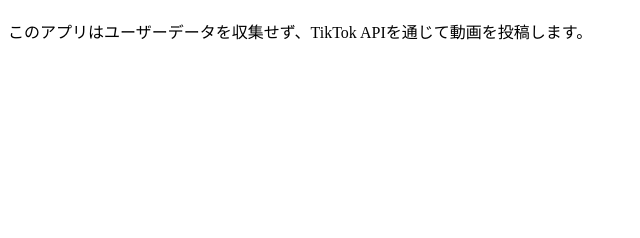
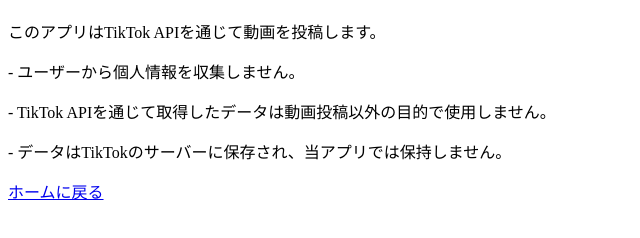
Before and after one commit to han-tech-108/tiktok, a plain HTML site: page privacy.html in a window 1280 px wide. Shown: the part 70-308 px from the top of the page, without its empty margins (0-640 px from the left). Drawn offline with Linux system fonts and the light colour scheme.

Commit message:
Update privacy.html

```diff
--- a/privacy.html
+++ b/privacy.html
@@ -1,8 +1,14 @@
 <!DOCTYPE html>
 <html>
-<head><title>Privacy Policy</title></head>
+<head>
+  <title>Privacy Policy</title>
+</head>
 <body>
   <h1>プライバシーポリシー</h1>
-  <p>このアプリはユーザーデータを収集せず、TikTok APIを通じて動画を投稿します。</p>
+  <p>このアプリはTikTok APIを通じて動画を投稿します。</p>
+  <p>- ユーザーから個人情報を収集しません。</p>
+  <p>- TikTok APIを通じて取得したデータは動画投稿以外の目的で使用しません。</p>
+  <p>- データはTikTokのサーバーに保存され、当アプリでは保持しません。</p>
+  <a href="/index.html">ホームに戻る</a>
 </body>
 </html>
```
